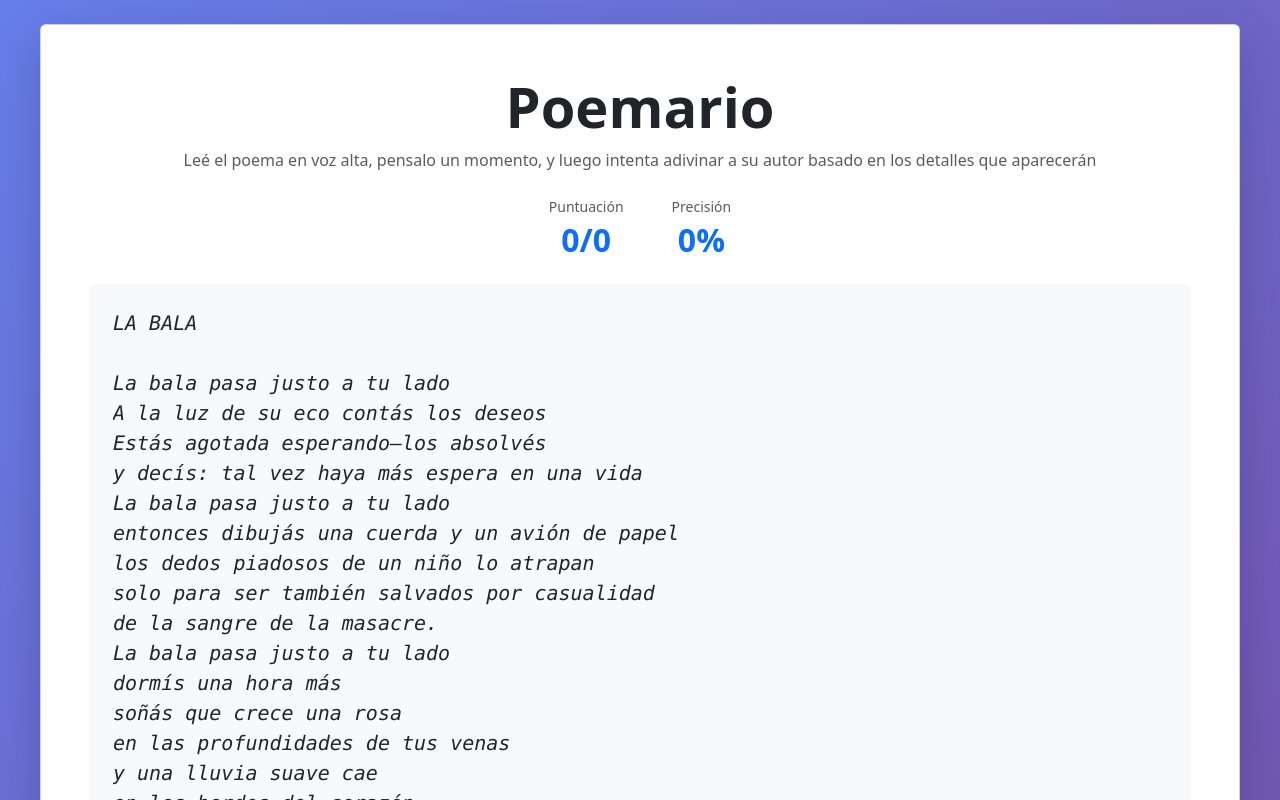
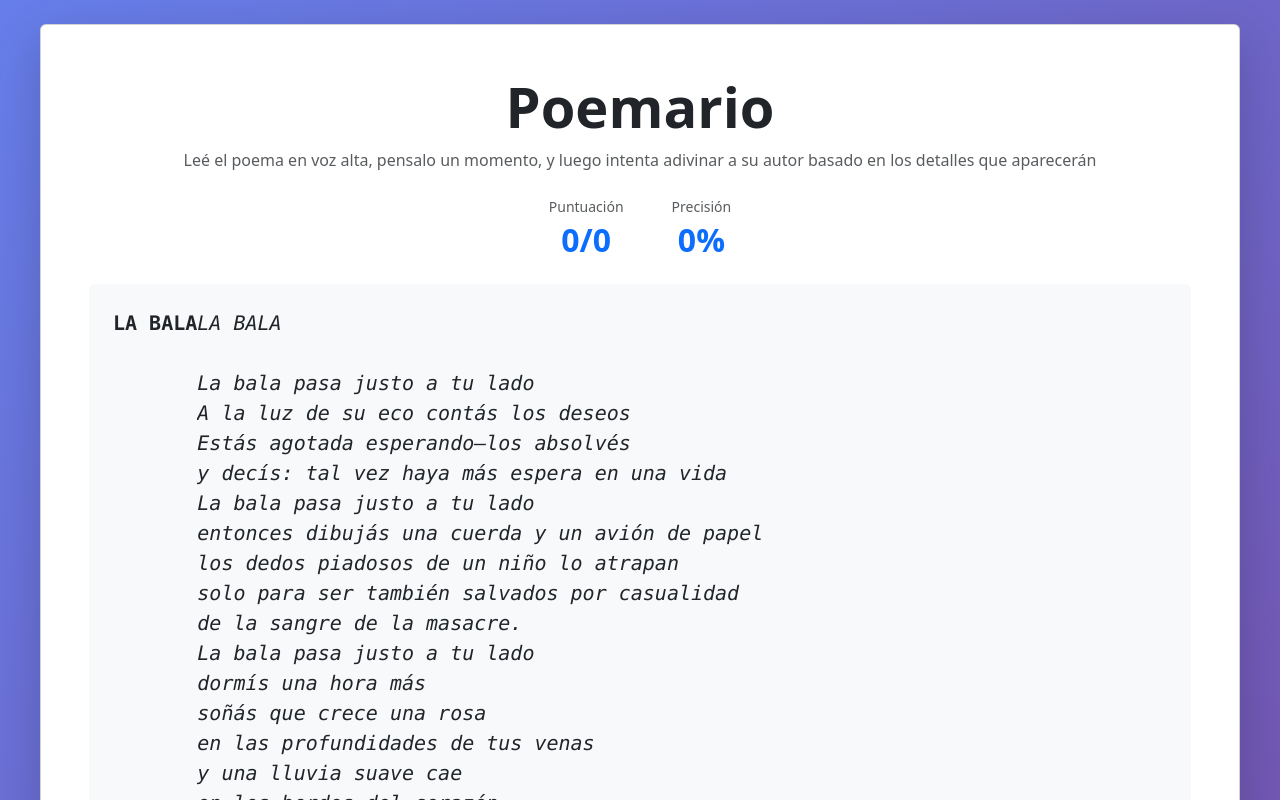
Before and after one commit to piratas-ar/poemasdark, a Next.js app: page / in a window 1280 px wide. Both pictures are taken after a click on the button "Empezar a leer". Shown: the top 800 px of the page. Built offline with nearby package versions, Linux system fonts and the light colour scheme.

Commit message:
separé titulo de poema

```diff
--- a/app/page.tsx
+++ b/app/page.tsx
@@ -91,6 +91,9 @@ export default function AuthorQuiz() {
             ) : (
               <div>
                 <div className="bg-light rounded p-4 mb-4 d-flex" style={{ minHeight: '150px' }}>
+                  <pre className="fs-5 fw-bold text-center mb-0">
+                    {currentQuote.titulo}
+                  </pre>
                   <pre className="fs-5 fst-italic text-left mb-0">
                     {currentQuote.texto}
                   </pre>
```
